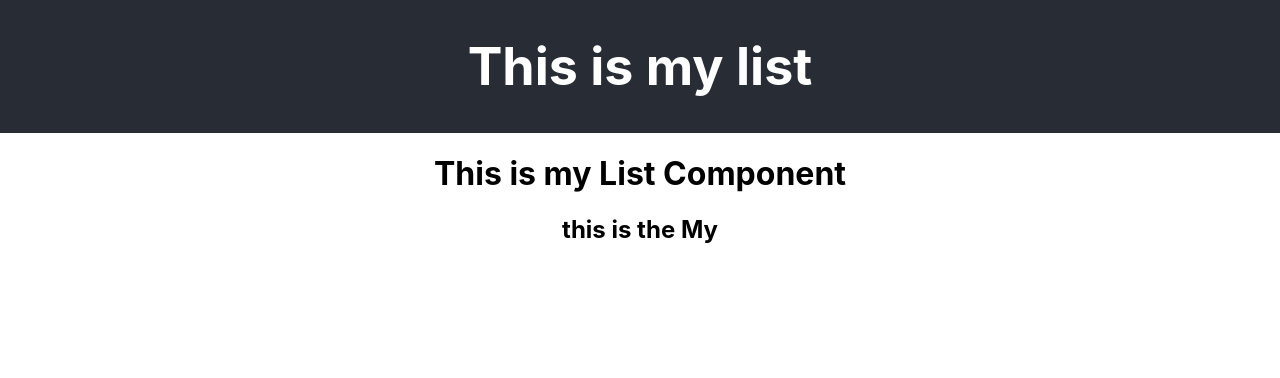
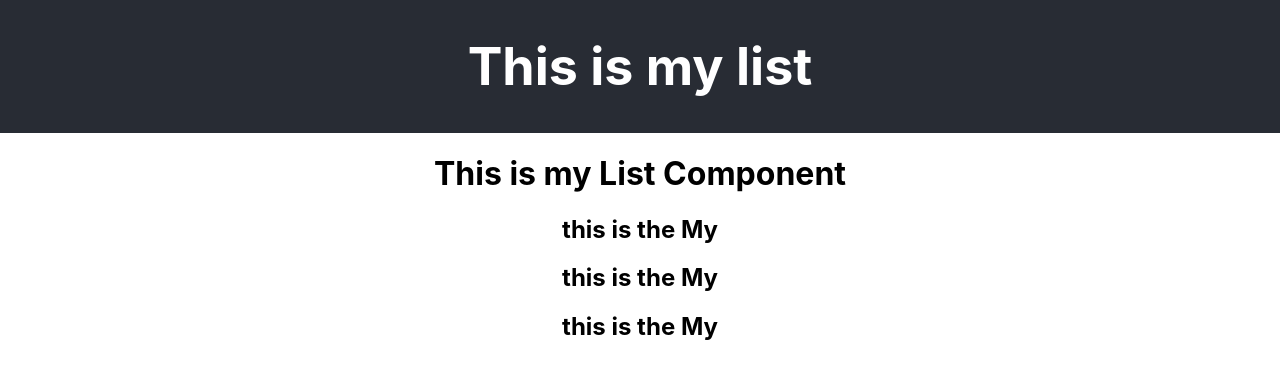
Before and after one commit to AsaOfDiamonds/my-list-practice, a React (Create React App) app: page / in a window 1280 px wide. Shown: the top 378 px of the page. Built offline with nearby package versions, Linux system fonts and the light colour scheme.

Commit message:
added id and item to MyList

```diff
--- a/src/components/MyList.js
+++ b/src/components/MyList.js
@@ -5,7 +5,13 @@ const MyList = props => {
   return(
     <div className='my-list'>
     <h1>This is my List Component</h1>
-      <My />
+    {props.list.map(item => (
+      <My
+        key={item.id}
+        item={item}
+      />
+
+    ))}
     </div>
   );
 }
```
